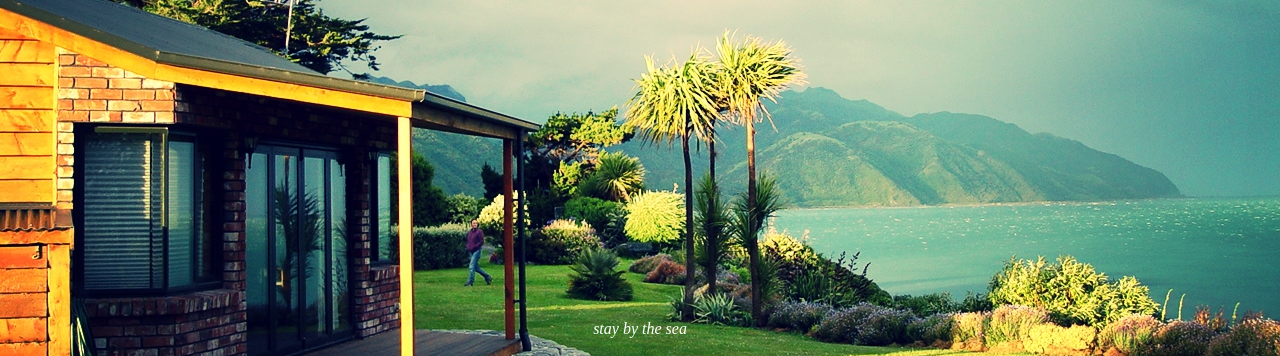
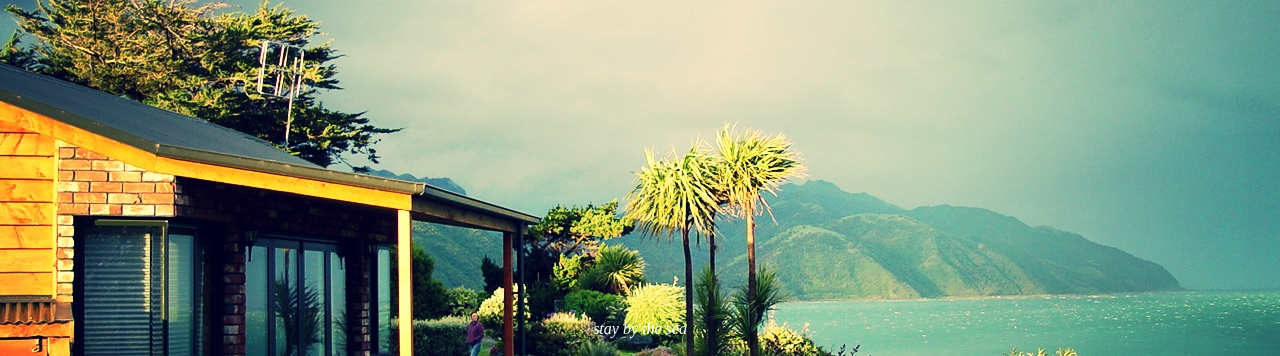
Before and after one commit to danielrob/25_or_more_site_iterations_to_crash_course_front_end_web_development, a plain HTML site: page index.html in a window 1280 px wide. Shown: the part 99-455 px from the top of the page. Drawn offline with Linux system fonts and the light colour scheme.

Commit message:
Fix image repeat on resize bug
Main page banner image was tiling when page was at lower resizes.

```diff
--- a/site.css
+++ b/site.css
@@ -5,7 +5,7 @@ body {
 #site-header {
   /* Background image centering thanks to https://dash.generalassemb.ly */
   background-size: cover;
-  background-position: 0 -280px;
+  background-position: center 85%;
   height: 507px;
   padding: 20px;
 }
```
